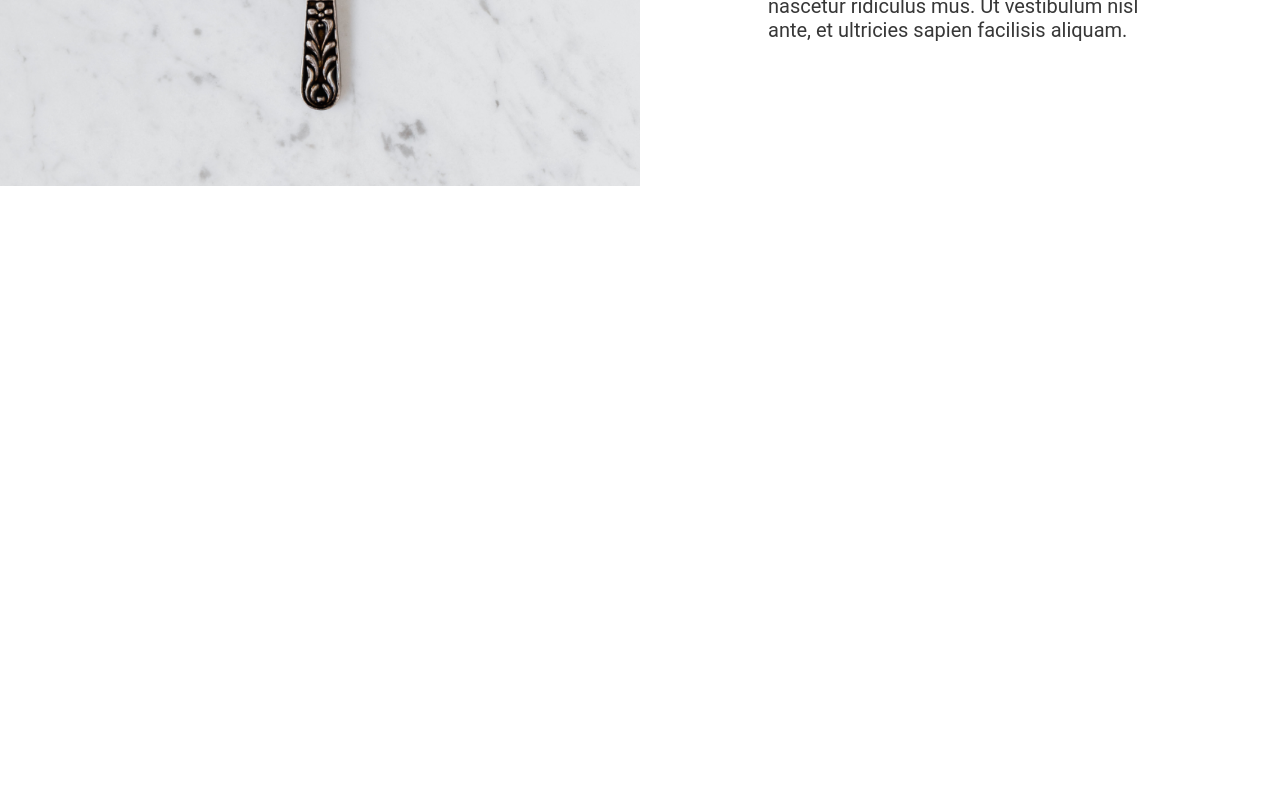
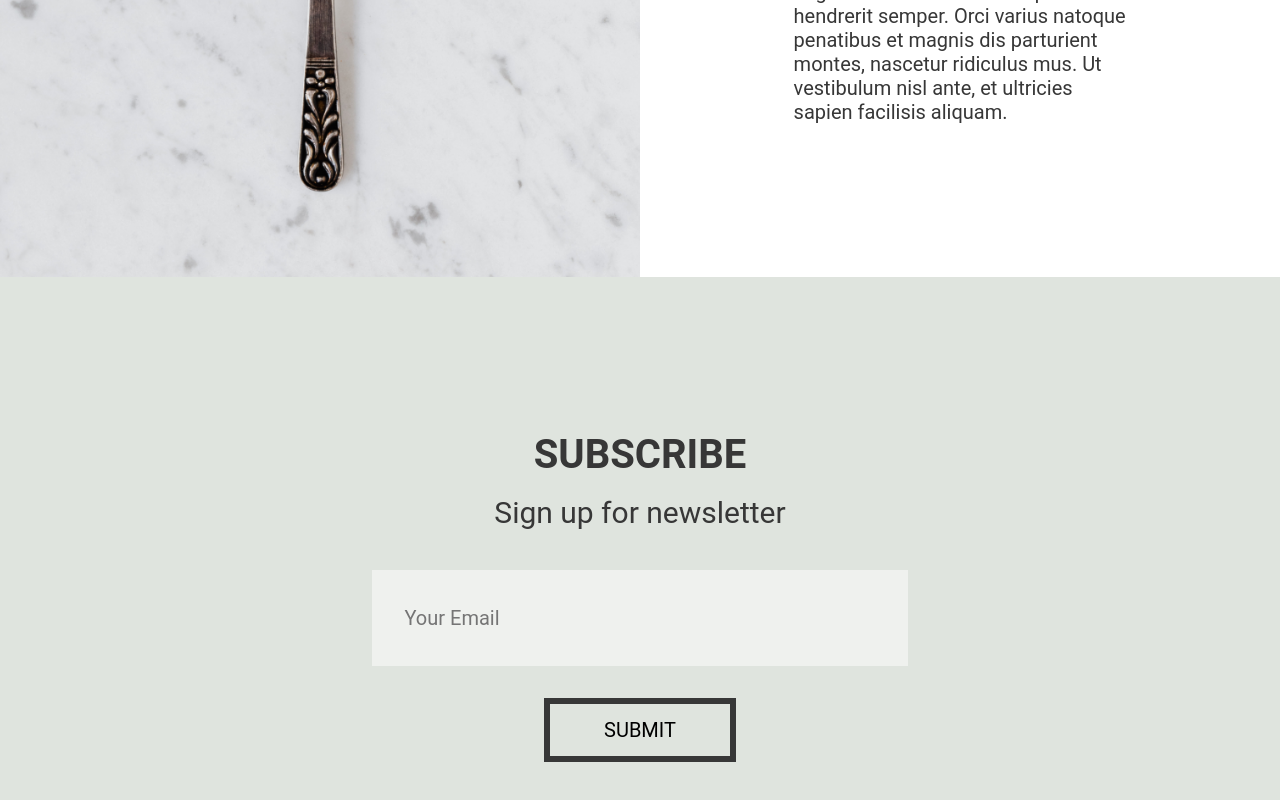
Before and after one commit to Henrique-arievilO/Desafio-Pair-Programming, a React (Create React App) app: page / in a window 1280 px wide. Shown: the part 534-1334 px from the top of the page. Before the commit the page ends 800 px from the top, so only its background shows below. Built offline with nearby package versions, Linux system fonts and the light colour scheme.

Commit message:
'Subscribe' section 1v finished

```diff
--- a/src/App.js
+++ b/src/App.js
@@ -1,5 +1,6 @@
 import React from "react";
 import About from "./components/About";
+import Subscribe from "./components/Subscribe";
 import { GlobalStyle } from "./global/GlobalStyle.js";
 
 export default function App() {
@@ -14,6 +15,7 @@ export default function App() {
         <Footer/>
       */}
 			<About />
+			<Subscribe />
 		</>
 	);
 }
--- a/src/Global/Globalstyle.js
+++ b/src/Global/Globalstyle.js
@@ -21,7 +21,8 @@ export const GlobalStyle = createGlobalStyle`
 
     --cardSize: 25%;
 
-    --padSectionMob: 4rem 1rem;
+    --padSection: 12%;
+    --padSectionMob: 5rem 1.5rem;
 }
 
 body{
@@ -35,7 +36,7 @@ p{
 `;
 
 export const Line = styled.div`
-	height: 0.35rem;
+	height: 0.3rem;
 	width: 4rem;
 	background: var(--gray900);
 `;
--- a/src/components/About/index.jsx
+++ b/src/components/About/index.jsx
@@ -8,7 +8,7 @@ export default function About() {
     <S.Section>
       <S.Img src={salt} alt="Himalayan Salt" />
       <S.Text>
-        <Subtitle subtitle="about"/>
+        <Subtitle name="about" line="true"/>
        <p>Lorem ipsum dolor sit amet, consectetur adipiscing elit. Morbi tincidunt, tortor nec rhoncus dictum, lorem massa tempus sem, eu tincidunt libero velit sit amet velit. Nunc in euismod urna. Duis dapibus, elit eu eleifend tincidunt, nulla ipsum consectetur lorem, quis tempor lorem justo quis nisi. Nam interdum, nisi nec mollis sagittis, enim risus euismod nisi, quis rutrum quam augue id mauris. Pellentesque mattis hendrerit semper. Orci varius natoque penatibus et magnis dis parturient montes, nascetur ridiculus mus. Ut vestibulum nisl ante, et ultricies sapien facilisis aliquam.</p>
       </S.Text>
     </S.Section>
--- a/src/components/About/style.js
+++ b/src/components/About/style.js
@@ -20,7 +20,7 @@ export const Img = styled.img`
 `;
 export const Text = styled.div`
 	width: 50%;
-	padding: 10%;
+	padding: var(--padSection);
 
 	background: white;
 
--- a/src/components/Subscribe/index.jsx
+++ b/src/components/Subscribe/index.jsx
@@ -0,0 +1,14 @@
+import React from 'react'
+import Subtitle from '../Subtitle'
+import * as S from "./style"
+
+export default function Subscribe() {
+  return (
+    <S.Section>
+      <Subtitle name="subscribe"/>
+      <S.Info>Sign up for newsletter</S.Info>
+      <S.Input type="email" placeholder="Your Email"/>
+      <S.Btn>SUBMIT</S.Btn>
+    </S.Section>
+  )
+}
--- a/src/components/Subscribe/style.js
+++ b/src/components/Subscribe/style.js
@@ -0,0 +1,57 @@
+import styled from "styled-components";
+
+export const Section = styled.section`
+	width: 100%;
+	min-height: 20rem;
+	padding: var(--padSection);
+	background: var(--green100);
+
+	display: flex;
+	flex-direction: column;
+	justify-content: center;
+	align-items: center;
+	/* gap: 1.5rem; */
+
+	@media (max-width: 425px) {
+		padding: var(--padSectionMob);
+	}
+`;
+export const Info = styled.p`
+	font-size: 30px;
+`;
+
+export const Input = styled.input`
+	width: 55%;
+	min-width: 500px !important;
+	height: 6rem;
+	padding: 0 2rem 0;
+	margin: 2.5rem 0 2rem;
+	font-size: 20px;
+
+	display: flex;
+	align-items: center;
+
+	background: var(--gray150);
+	border: none;
+
+	@media (max-width: 600px) {
+		width: 100%;
+		height: 5rem;
+		min-width: unset !important;
+		margin: 2rem 0 1rem;
+	}
+`;
+
+export const Btn = styled.button`
+	width: 12rem;
+	height: 4rem;
+	font-size: 20px;
+
+	background: transparent;
+	border: 6px solid var(--gray900);
+
+	@media (max-width: 425px) {
+		width: 100%;
+		height: 5rem;
+	}
+`;
--- a/src/components/Subtitle/index.jsx
+++ b/src/components/Subtitle/index.jsx
@@ -13,15 +13,14 @@ const Box = styled.div`
 const SubtitleText = styled.h2`
   font-size: 40px;
   text-transform: uppercase;
-
 `
 
 
 export default function Subtitle(p) {
   return (
     <Box>
-          <SubtitleText>{p.subtitle}</SubtitleText>
-          <Line/>
+          <SubtitleText>{p.name}</SubtitleText>
+          {p.line ? <Line/> : null}
     </Box>
   )
 }
```
